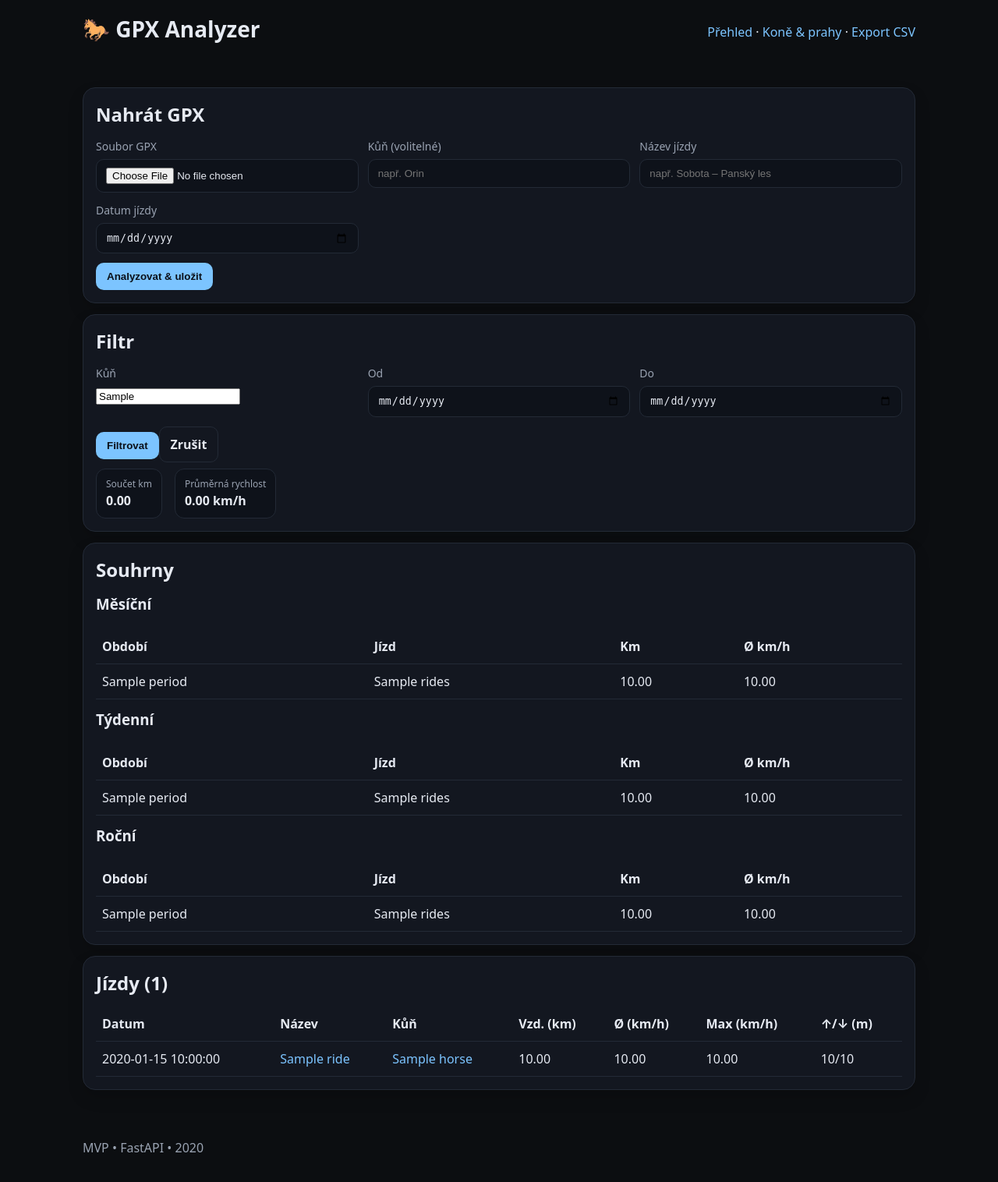
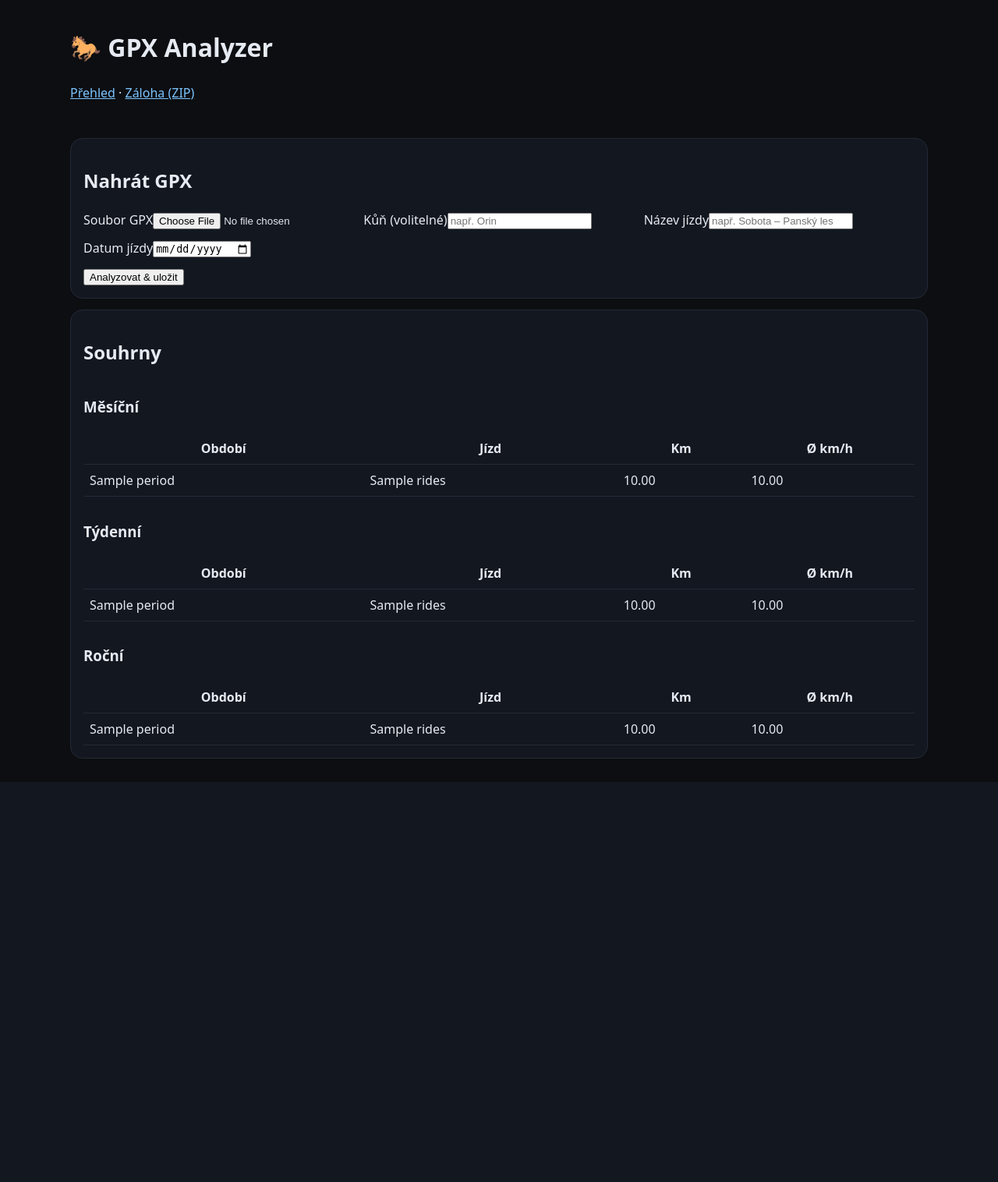
Before and after one commit to rolfovo/gpx-analyzer, a FastAPI app: template app/templates/index.html in a window 1280 px wide. Shown: the whole page at 78% size. After the commit the page ends 1003 px from the top, so only its background shows below. Run offline with FastAPI, Linux system fonts and the light colour scheme; the template is opened without the code that fills it: most values are stand-ins (such as "Sample title", 1, 10 or a date in 2020); some libraries are stand-ins or nearby versions.

Commit message:
Add files via upload

```diff
--- a/app/db.py
+++ b/app/db.py
@@ -1,4 +1,3 @@
-# app/db.py
 from sqlmodel import SQLModel, create_engine, Session
 from pathlib import Path
 import os
@@ -6,13 +5,10 @@
 def _normalize_db_url(url: str) -> str:
     if not url:
         return url
-    # unify postgres scheme
     if url.startswith("postgres://"):
         url = url.replace("postgres://", "postgresql://", 1)
-    # if someone set psycopg2 but lib isn't installed, prefer psycopg (v3)
     if "+psycopg2" in url:
         url = url.replace("+psycopg2", "+psycopg", 1)
-    # if no driver specified, prefer psycopg (v3) on Py>=3.12
     if url.startswith("postgresql://") and "+psycopg" not in url and "+psycopg2" not in url:
         url = url.replace("postgresql://", "postgresql+psycopg://", 1)
     return url
--- a/app/main.py
+++ b/app/main.py
@@ -5,15 +5,15 @@
 from sqlmodel import select, col
 from pathlib import Path
 from datetime import datetime, date
-import csv, io, uuid
+import csv, io, uuid, zipfile
 
 from .db import init_db, get_session
 from .models import Horse, Ride
 from .metrics import parse_gpx_points, compute_metrics
 
-app = FastAPI(title="GPX Analyzer")
+app = FastAPI(title="GPX Analyzer – Horse Dashboard")
 BASE_DIR = Path(__file__).resolve().parents[1]
-DATA_DIR = BASE_DIR / "data" / "gpx"
+DATA_DIR = (Path("/data/gpx") if Path("/data").exists() else BASE_DIR / "data" / "gpx")
 DATA_DIR.mkdir(parents=True, exist_ok=True)
 
 app.mount("/static", StaticFiles(directory=str((Path(__file__).parent / "static").resolve())), name="static")
@@ -36,18 +36,15 @@
     return stmt
 
 def accum_periods(rides):
-    # Build monthly, weekly (YYYY-Www), yearly summaries
     monthly, weekly, yearly = {}, {}, {}
     for r in rides:
         ym = r.ride_date.strftime("%Y-%m")
-        iso = r.ride_date.isocalendar()  # (year, week, weekday)
+        iso = r.ride_date.isocalendar()
         yw = f"{iso[0]}-W{iso[1]:02d}"
         yy = r.ride_date.strftime("%Y")
         for bucket, key in ((monthly, ym),(weekly, yw),(yearly, yy)):
             d = bucket.setdefault(key, {"km":0.0,"rides":0,"avg_sum":0.0})
-            d["km"] += r.distance_km
-            d["rides"] += 1
-            d["avg_sum"] += r.avg_speed_kmh
+            d["km"] += r.distance_km; d["rides"] += 1; d["avg_sum"] += r.avg_speed_kmh
     def rows(bucket):
         return [{"period":k,"rides":v["rides"],"km":round(v["km"],2),"avg_kmh":round(v["avg_sum"]/v["rides"],2)} for k,v in sorted(bucket.items(), reverse=True)]
     return rows(monthly), rows(weekly), rows(yearly)
@@ -118,86 +115,92 @@
     elev_profile = [{"d": d/1000.0, "e": e} for d, e in metrics.elev_profile]
     return templates.TemplateResponse("ride_detail.html", {"request": request, "ride": ride, "horses": horses, "speed_ts": speed_ts, "elev_profile": elev_profile})
 
-@app.post("/ride/{ride_id}/assign", response_class=HTMLResponse)
-async def assign_horse(ride_id: int, horse_name: str = Form(...)):
-    with get_session() as s:
-        ride = s.get(Ride, ride_id)
-        if not ride: return HTMLResponse("Ride not found", status_code=404)
-        horse = s.exec(select(Horse).where(Horse.name == horse_name.strip())).first()
-        if not horse:
-            horse = Horse(name=horse_name.strip()); s.add(horse); s.commit(); s.refresh(horse)
-        ride.horse_id = horse.id; s.add(ride); s.commit()
-    return RedirectResponse(url=f"/ride/{ride_id}", status_code=303)
-
-@app.get("/gpx/{ride_id}")
-def download_gpx(ride_id: int):
-    with get_session() as s:
-        ride = s.get(Ride, ride_id)
-        if not ride: return HTMLResponse("Ride not found", status_code=404)
-        return FileResponse(path=ride.gpx_path, filename=Path(ride.gpx_path).name, media_type="application/gpx+xml")
-
-@app.get("/horses", response_class=HTMLResponse)
-def horses_page(request: Request):
-    with get_session() as s:
-        horses = s.exec(select(Horse).order_by(Horse.name)).all()
-    return templates.TemplateResponse("horses.html", {"request": request, "horses": horses,
-                                                      "def_walk_trot": DEFAULT_WALK_TROT,
-                                                      "def_trot_canter": DEFAULT_TROT_CANTER})
-
-@app.post("/horses/save", response_class=HTMLResponse)
-async def horses_save(request: Request):
-    form = await request.form()
-    with get_session() as s:
-        for key, val in form.items():
-            if not key.startswith("h_"): continue
-            _, field, id_str = key.split("_")
-            horse = s.get(Horse, int(id_str))
-            if not horse: continue
-            v = float(val) if val else None
-            if field == "walk": horse.walk_trot_kmh = v
-            elif field == "trot": horse.trot_canter_kmh = v
-            s.add(horse)
-        s.commit()
-    return RedirectResponse(url="/horses", status_code=303)
-
 @app.get("/horse/{horse_id}", response_class=HTMLResponse)
 def horse_detail(request: Request, horse_id: int):
     with get_session() as s:
         horse = s.get(Horse, horse_id)
         if not horse: return HTMLResponse("Kůň nenalezen", status_code=404)
         rides = s.exec(select(Ride).where(Ride.horse_id == horse_id).order_by(Ride.ride_date.desc())).all()
-    total_km = round(sum(r.distance_km for r in rides), 2) if rides else 0.0
-    avg_kmh = round(sum(r.avg_speed_kmh for r in rides)/len(rides), 2) if rides else 0.0
+
+    def gait_agg(thrA, thrB):
+        walk_m=trot_m=canter_m=0.0
+        for r in rides:
+            try:
+                text = Path(r.gpx_path).read_text(encoding="utf-8", errors="ignore")
+                pts = parse_gpx_points(text)
+                m = compute_metrics(pts)
+                sp = [(t, v*3.6) for t,v in m.speed_series]
+                for i in range(1, len(sp)):
+                    t1,v = sp[i]; t0,_=sp[i-1]
+                    if not t0 or not t1: continue
+                    dt=(t1-t0).total_seconds();
+                    if dt<=0: continue
+                    dm = (v*1000/3600)*dt
+                    if v < thrA: walk_m += dm
+                    elif v < thrB: trot_m += dm
+                    else: canter_m += dm
+            except Exception:
+                continue
+        total_km = (walk_m+trot_m+canter_m)/1000.0
+        return {
+            "walk_km": round(walk_m/1000.0,2),
+            "trot_km": round(trot_m/1000.0,2),
+            "canter_km": round(canter_m/1000.0,2),
+            "total_km": round(total_km,2)
+        }
+
+    thrA = float(horse.walk_trot_kmh or 7.0)
+    thrB = float(horse.trot_canter_kmh or 13.0)
+    gaits = gait_agg(thrA, thrB)
+
+    top_long = sorted(rides, key=lambda r: r.distance_km, reverse=True)[:3]
+    top_fast = sorted(rides, key=lambda r: r.max_speed_kmh, reverse=True)[:3]
+    top_climb = sorted(rides, key=lambda r: r.ascent_m, reverse=True)[:3]
+
     monthly_rows, weekly_rows, yearly_rows = accum_periods(rides)
-    return templates.TemplateResponse("horse_detail.html", {"request": request, "horse": horse, "rides": rides,
-                                                            "total_km": total_km, "avg_kmh": avg_kmh,
-                                                            "monthly": monthly_rows, "weekly": weekly_rows, "yearly": yearly_rows})
+    km_month = [{"period": m["period"], "km": m["km"]} for m in monthly_rows]
+    km_year  = [{"period": y["period"], "km": y["km"]} for y in yearly_rows]
+    avg_month = [{"period": m["period"], "avg": m["avg_kmh"]} for m in monthly_rows]
 
-@app.get("/export/csv")
-def export_csv(q_horse: str | None = None, q_from: str | None = None, q_to: str | None = None):
-    with get_session() as s:
-        rides = s.exec(apply_filters(select(Ride).order_by(Ride.ride_date), q_horse, q_from, q_to)).all()
-    buf = io.StringIO()
-    w = csv.writer(buf)
-    w.writerow(["id","date","title","horse","distance_km","avg_speed_kmh","max_speed_kmh","ascent_m","descent_m"])
-    for r in rides:
-        w.writerow([r.id, r.ride_date.isoformat(), r.title or "", (r.horse.name if r.horse else ""),
-                    f"{r.distance_km:.3f}", f"{r.avg_speed_kmh:.2f}", f"{r.max_speed_kmh:.2f}", f"{r.ascent_m:.0f}", f"{r.descent_m:.0f}"])
-    buf.seek(0)
-    headers = {"Content-Disposition": 'attachment; filename="gpx_export.csv"'}
-    return StreamingResponse(iter([buf.read()]), media_type="text/csv", headers=headers)
+    return templates.TemplateResponse("horse_detail.html", {
+        "request": request, "horse": horse, "rides": rides,
+        "gaits": gaits, "thrA": thrA, "thrB": thrB,
+        "top_long": top_long, "top_fast": top_fast, "top_climb": top_climb,
+        "monthly": monthly_rows, "weekly": weekly_rows, "yearly": yearly_rows,
+        "km_month": km_month, "km_year": km_year, "avg_month": avg_month
+    })
 
 @app.get("/export/horse/{horse_id}.csv")
 def export_csv_horse(horse_id: int):
     with get_session() as s:
         rides = s.exec(select(Ride).where(Ride.horse_id==horse_id).order_by(Ride.ride_date)).all()
         horse = s.get(Horse, horse_id)
-    buf = io.StringIO()
-    w = csv.writer(buf)
+    buf = io.StringIO(); w = csv.writer(buf)
     w.writerow(["horse","id","date","title","distance_km","avg_speed_kmh","max_speed_kmh","ascent_m","descent_m"])
     for r in rides:
         w.writerow([horse.name if horse else "", r.id, r.ride_date.isoformat(), r.title or "",
                     f"{r.distance_km:.3f}", f"{r.avg_speed_kmh:.2f}", f"{r.max_speed_kmh:.2f}", f"{r.ascent_m:.0f}", f"{r.descent_m:.0f}"])
-    buf.seek(0)
-    headers = {"Content-Disposition": f'attachment; filename="{(horse.name if horse else "horse")}_export.csv"'}
+    buf.seek(0); headers = {"Content-Disposition": f'attachment; filename="{(horse.name if horse else "horse")}_export.csv"'}
     return StreamingResponse(iter([buf.read()]), media_type="text/csv", headers=headers)
+
+@app.get("/backup.zip")
+def backup_zip():
+    from .db import get_session
+    with get_session() as s:
+        horses = s.exec(select(Horse).order_by(Horse.id)).all()
+        rides = s.exec(select(Ride).order_by(Ride.id)).all()
+    mem = io.BytesIO()
+    with zipfile.ZipFile(mem, "w", zipfile.ZIP_DEFLATED) as z:
+        hout = io.StringIO(); w = csv.writer(hout)
+        w.writerow(["id","name","walk_trot_kmh","trot_canter_kmh","notes"])
+        for h in horses: w.writerow([h.id,h.name,h.walk_trot_kmh or "", h.trot_canter_kmh or "", h.notes or ""])
+        z.writestr("horses.csv", hout.getvalue())
+
+        rout = io.StringIO(); w = csv.writer(rout)
+        w.writerow(["id","date","title","horse_id","distance_km","avg_speed_kmh","max_speed_kmh","ascent_m","descent_m","gpx_path"])
+        for r in rides:
+            w.writerow([r.id,r.ride_date.isoformat(),r.title or "", r.horse_id or "", r.distance_km, r.avg_speed_kmh, r.max_speed_kmh, r.ascent_m, r.descent_m, r.gpx_path])
+        z.writestr("rides.csv", rout.getvalue())
+    mem.seek(0)
+    headers = {"Content-Disposition": 'attachment; filename="backup.zip"'}
+    return StreamingResponse(iter([mem.read()]), media_type="application/zip", headers=headers)
--- a/app/static/style.css
+++ b/app/static/style.css
@@ -1,26 +1 @@
-:root{ --bg:#0c0e11; --card:#131720; --text:#e6eaf2; --muted:#9aa3b2; --accent:#7cc4ff; --border:#232a36; }
-*{ box-sizing:border-box; }
-html,body{ margin:0; padding:0; background:var(--bg); color:var(--text); font:16px/1.5 system-ui, -apple-system, Segoe UI, Roboto, Ubuntu, Cantarell, Noto Sans, Arial; }
-a{ color:var(--accent); text-decoration:none; }
-.container{ max-width:1100px; margin:0 auto; padding:16px; }
-header{ display:flex; align-items:center; justify-content:space-between; }
-h1{ font-size:28px; margin:0 0 8px; }
-h2{ margin:0 0 12px; }
-h3{ margin-top:0; }
-.card{ background:var(--card); border:1px solid var(--border); border-radius:16px; padding:16px; margin:14px 0; box-shadow: 0 10px 20px rgba(0,0,0,0.15); }
-.grid{ display:grid; grid-template-columns: repeat(3, minmax(0,1fr)); gap:12px; }
-.grid-2{ display:grid; grid-template-columns: 1.2fr 0.8fr; gap:12px; }
-.row{ grid-column: 1 / -1; }
-label{ display:block; font-size:14px; color:var(--muted); margin-bottom:6px; }
-input[type="text"], input[type="date"], input[type="file"], input[type="number"], select{ width:100%; padding:10px 12px; background:#0e121a; color:var(--text); border:1px solid var(--border); border-radius:10px; }
-button, .button{ display:inline-block; padding:10px 14px; background:var(--accent); color:#0b1018; border:none; border-radius:10px; font-weight:600; cursor:pointer; }
-.button.secondary{ background:transparent; color:var(--text); border:1px solid var(--border); }
-table{ width:100%; border-collapse:collapse; }
-th, td{ text-align:left; padding:10px 8px; border-bottom:1px solid var(--border); }
-.stats{ display:flex; gap:16px; margin-top:8px; flex-wrap:wrap; }
-.stat{ background:#0e121a; border:1px solid var(--border); padding:10px 12px; border-radius:12px; }
-.stat span{ color:var(--muted); display:block; font-size:12px; }
-.kv{ list-style:none; margin:0; padding:0; }
-.kv li{ display:flex; justify-content:space-between; padding:6px 0; border-bottom:1px dashed var(--border); }
-.kv li span{ color:var(--muted); }
-.small{ color:var(--muted); }
+body{font:16px/1.5 system-ui;margin:0;background:#0c0e11;color:#e6eaf2} .container{max-width:1100px;margin:0 auto;padding:16px} a{color:#7cc4ff} .card{background:#131720;border:1px solid #232a36;border-radius:16px;padding:16px;margin:14px 0} .grid{display:grid;grid-template-columns:repeat(3,minmax(0,1fr));gap:12px}.row{grid-column:1/-1} table{width:100%;border-collapse:collapse} th,td{padding:8px;border-bottom:1px solid #232a36} .kv{list-style:none;padding:0} .kv li{display:flex;justify-content:space-between;padding:6px 0;border-bottom:1px dashed #232a36}
--- a/app/templates/base.html
+++ b/app/templates/base.html
@@ -5,13 +5,13 @@
     <meta name="viewport" content="width=device-width, initial-scale=1">
     <title>GPX Analyzer</title>
     <link rel="stylesheet" href="/static/style.css">
+    <script src="https://cdn.plot.ly/plotly-latest.min.js"></script>
   </head>
   <body>
     <header class="container">
       <h1>🐎 GPX Analyzer</h1>
-      <nav><a href="/">Přehled</a> · <a href="/horses">Koně & prahy</a> · <a href="/export/csv">Export CSV</a></nav>
+      <nav><a href="/">Přehled</a> · <a href="/backup.zip">Záloha (ZIP)</a></nav>
     </header>
     <main class="container">{% block content %}{% endblock %}</main>
-    <footer class="container small"><p>MVP • FastAPI • {{ now().year }}</p></footer>
   </body>
 </html>
--- a/app/templates/index.html
+++ b/app/templates/index.html
@@ -12,65 +12,23 @@
 </section>
 
 <section class="card">
-  <h2>Filtr</h2>
-  <form method="get" class="grid">
-    <div><label>Kůň</label><input name="q_horse" value="{{ q_horse }}" list="horse_list" placeholder="—"></div>
-    <div><label>Od</label><input type="date" name="q_from" value="{{ q_from }}"></div>
-    <div><label>Do</label><input type="date" name="q_to" value="{{ q_to }}"></div>
-    <div class="row"><button type="submit">Filtrovat</button><a href="/" class="button secondary">Zrušit</a></div>
-  </form>
-  <div class="stats">
-    <div class="stat"><span>Součet km</span><strong>{{ '%.2f' % total_km }}</strong></div>
-    <div class="stat"><span>Průměrná rychlost</span><strong>{{ '%.2f' % avg_kmh }} km/h</strong></div>
-  </div>
-</section>
-
-<section class="card">
   <h2>Souhrny</h2>
   <div class="grid">
     <div class="row">
       <h3>Měsíční</h3>
-      {% if monthly %}
       <table><thead><tr><th>Období</th><th>Jízd</th><th>Km</th><th>Ø km/h</th></tr></thead>
       <tbody>{% for m in monthly %}<tr><td>{{ m.period }}</td><td>{{ m.rides }}</td><td>{{ '%.2f' % m.km }}</td><td>{{ '%.2f' % m.avg_kmh }}</td></tr>{% endfor %}</tbody></table>
-      {% else %}<p>—</p>{% endif %}
     </div>
     <div class="row">
       <h3>Týdenní</h3>
-      {% if weekly %}
       <table><thead><tr><th>Období</th><th>Jízd</th><th>Km</th><th>Ø km/h</th></tr></thead>
       <tbody>{% for m in weekly %}<tr><td>{{ m.period }}</td><td>{{ m.rides }}</td><td>{{ '%.2f' % m.km }}</td><td>{{ '%.2f' % m.avg_kmh }}</td></tr>{% endfor %}</tbody></table>
-      {% else %}<p>—</p>{% endif %}
     </div>
     <div class="row">
       <h3>Roční</h3>
-      {% if yearly %}
       <table><thead><tr><th>Období</th><th>Jízd</th><th>Km</th><th>Ø km/h</th></tr></thead>
       <tbody>{% for m in yearly %}<tr><td>{{ m.period }}</td><td>{{ m.rides }}</td><td>{{ '%.2f' % m.km }}</td><td>{{ '%.2f' % m.avg_kmh }}</td></tr>{% endfor %}</tbody></table>
-      {% else %}<p>—</p>{% endif %}
     </div>
   </div>
 </section>
-
-<section class="card">
-  <h2>Jízdy ({{ rides|length }})</h2>
-  {% if rides %}
-  <table>
-    <thead><tr><th>Datum</th><th>Název</th><th>Kůň</th><th>Vzd. (km)</th><th>Ø (km/h)</th><th>Max (km/h)</th><th>↑/↓ (m)</th></tr></thead>
-    <tbody>
-      {% for r in rides %}
-      <tr>
-        <td>{{ r.ride_date }}</td>
-        <td><a href="/ride/{{ r.id }}">{{ r.title or 'Jízda #' ~ r.id }}</a></td>
-        <td>{% if r.horse %}<a href="/horse/{{ r.horse.id }}">{{ r.horse.name }}</a>{% else %}—{% endif %}</td>
-        <td>{{ '%.2f' % r.distance_km }}</td>
-        <td>{{ '%.2f' % r.avg_speed_kmh }}</td>
-        <td>{{ '%.2f' % r.max_speed_kmh }}</td>
-        <td>{{ '%.0f' % r.ascent_m }}/{{ '%.0f' % r.descent_m }}</td>
-      </tr>
-      {% endfor %}
-    </tbody>
-  </table>
-  {% else %}<p>Zatím žádné jízdy.</p>{% endif %}
-</section>
 {% endblock %}
```
Also changed, not shown: app/templates/horse_detail.html (+57 -43 lines).
